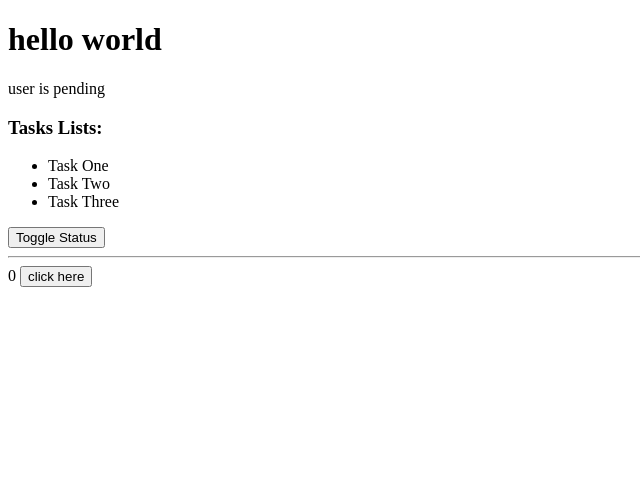
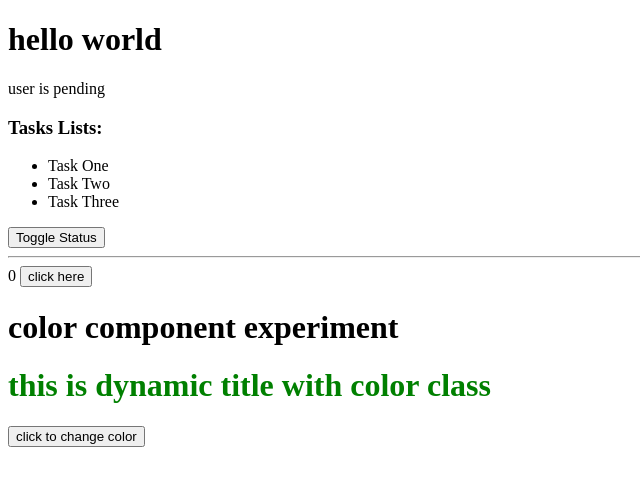
Before and after one commit to rayhankabir-me/learning-vue-js, a Vue app: page / in a window 1280 px wide. Shown: the top 486 px of the page, without its empty margins (0-640 px from the left). Built offline with nearby package versions, Linux system fonts and the light colour scheme.

Commit message:
color component adding

```diff
--- a/src/App.vue
+++ b/src/App.vue
@@ -1,9 +1,11 @@
 <script>
 import ButtonCounter from './components/ButtonCounter.vue'
+import ColorComponent from './components/ColorComponent.vue'
 
 export default {
   components: {
     ButtonCounter,
+    ColorComponent,
   },
   data() {
     return {
@@ -39,4 +41,7 @@ export default {
   <br />
   <hr />
   <ButtonCounter />
+
+  <h1>color component experiment</h1>
+  <ColorComponent />
 </template>
--- /dev/null
+++ b/src/components/ColorComponent.vue
@@ -0,0 +1,30 @@
+<script>
+export default {
+  data() {
+    return {
+      titleClass: 'green_title',
+    }
+  },
+  methods: {
+    changeColor() {
+      this.titleClass = 'red_title'
+    },
+  },
+}
+</script>
+
+<template>
+  <div>
+    <h1 :class="titleClass">this is dynamic title with color class</h1>
+    <button v-on:click="changeColor">click to change color</button>
+  </div>
+</template>
+
+<style>
+.green_title {
+  color: green;
+}
+.red_title {
+  color: red;
+}
+</style>
```
